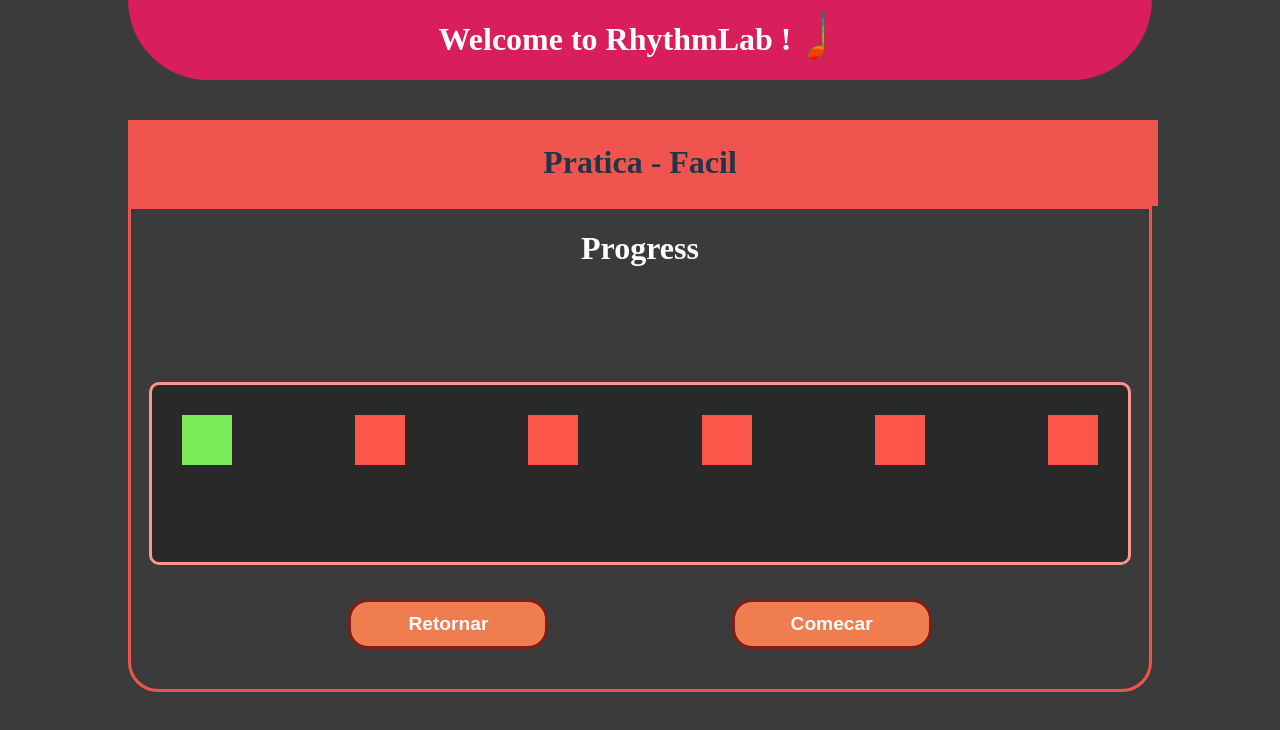
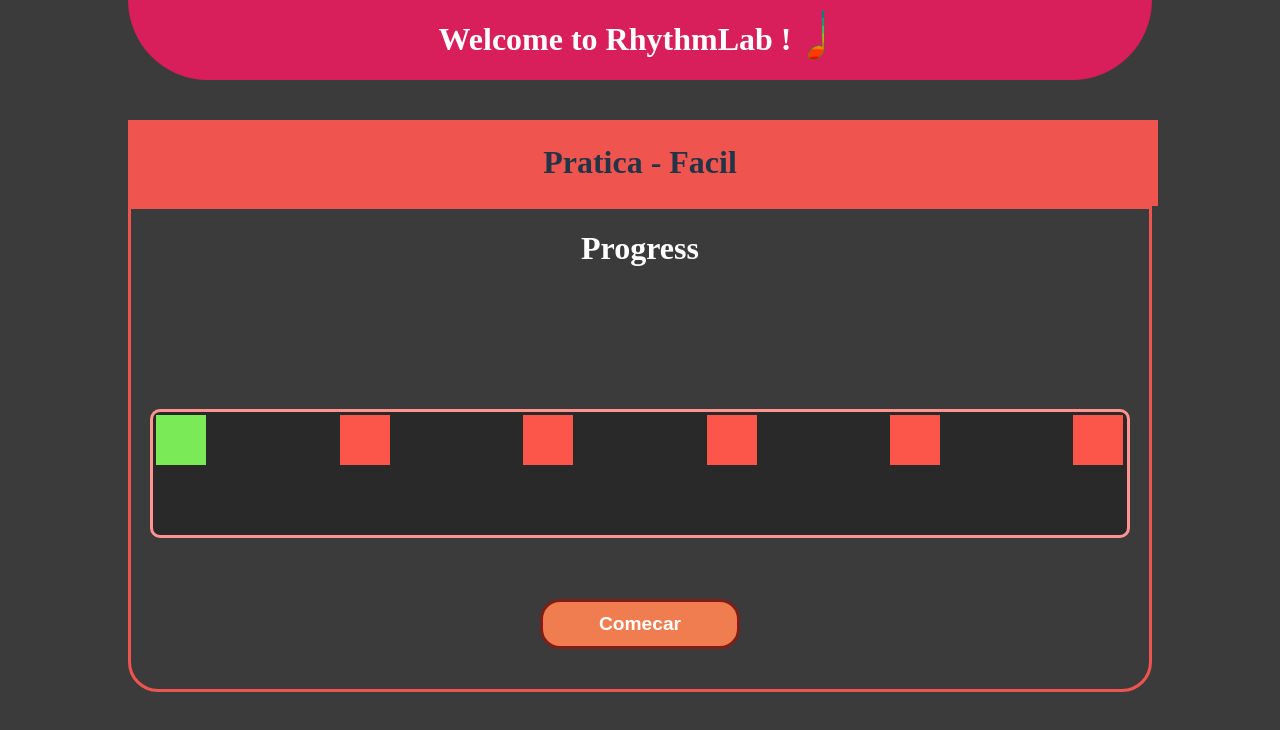
Before and after one commit to MuriloCarvG12/RhythmLab, a React (Vite) app in the folder RhythmLab/: page /practice in a window 1280 px wide. Both pictures are taken after a click on the button "Facil". Shown: the top 730 px of the page. Built offline with nearby package versions, Linux system fonts and the light colour scheme.

Commit message:
Feature: adiciona renderização condicional para os botoes comecar e voltar Feature: apos voltar para a tela de seleção de dificuldade

```diff
--- a/RhythmLab/src/pages/pagePractice.tsx
+++ b/RhythmLab/src/pages/pagePractice.tsx
@@ -2,6 +2,7 @@ import Button from "../components/button"
 import { useState, useEffect, useRef  } from "react"
 import { rhythm } from "../rhythm-data/rhythm-data";
 import Progress_bar from "../components/progress_bar";
+
 
 
 ///TODO: SUPPLYING INPUTS BREAKS THE PROGRESS BAR, DO SOMETHING ABOUT IT...
@@ -94,6 +95,7 @@ export default function PagePractice()
 
     function startRhythm() // this is a function that will handle the logic for knowing in which note we are on!
     {
+      const audio = new Audio("../.././public/sounds/metronome.mp3");
       set_isPlaying(true)
 
       const playNextNote =  (noteIndex: number) =>  // this is a recursive function that takes the current index and checks if the current index is the last one! if not we will keep navigating through the whole array
@@ -112,6 +114,7 @@ export default function PagePractice()
 
         // Schedule the next note based on the duration of the current note.
         timeoutRef.current = window.setTimeout(() => {
+          audio.play()
 
           console.log(`Current note ${noteIndex} is ${rhythm[noteIndex].type}`) // prints which note we are on this is our user feedback for now...
           playNextNote(noteIndex + 1); // Move to the next note.
@@ -123,6 +126,17 @@ export default function PagePractice()
 
       playNextNote(0); // starts our recursive function from the first note
     };
+
+
+    function stopRhythm()
+    {
+      set_notes_played(0)
+      set_picked_difficulty(0)
+      set_current_note(0)
+      set_isPlaying(false)
+      clearTimeout(timeoutRef.current as number) // picks out timeout ref and converts it to a number Type Cast
+
+    }
 
     useEffect(() => {
       set_total_notes(rhythm.length);
@@ -220,7 +234,7 @@ export default function PagePractice()
                                     marginTop: 40,
                                     position: 'relative',
                                     height: "100%",
-                                    width: "90%",
+                                    width: "95%",
                                     alignItems: 'center',
                                     justifyContent: 'center',
                                     display: 'flex',
@@ -246,7 +260,7 @@ export default function PagePractice()
                                           width: "100%",
                                           position: 'absolute',
                                           zIndex: 1,
-                                          padding: 30,
+                                          padding: 3,
                                           borderColor: '#ff9491',
                                           borderStyle: 'solid',
                                           borderRadius: 10,
@@ -317,14 +331,20 @@ export default function PagePractice()
                                     {/*** this is the div that contains the button to go back to the initial page state!*/}
                                     <div style={{display: 'flex',width: "90%", alignContent: 'center', height: 50, justifyContent: 'center', gap:"20%", paddingBottom: 40}}>
 
+                                        {
+
+                                          isPlaying == true ?
                                             <Button
-                                                  handleClick={() => set_picked_difficulty(0)}
+                                                  handleClick={() => stopRhythm() }
                                                   text={"Retornar"}
                                             />
+
+                                          :
                                             <Button
                                                 handleClick={() => startRhythm()}
                                                 text={"Comecar"}
                                             />
+                                      }
 
                                     </div>
 
```
